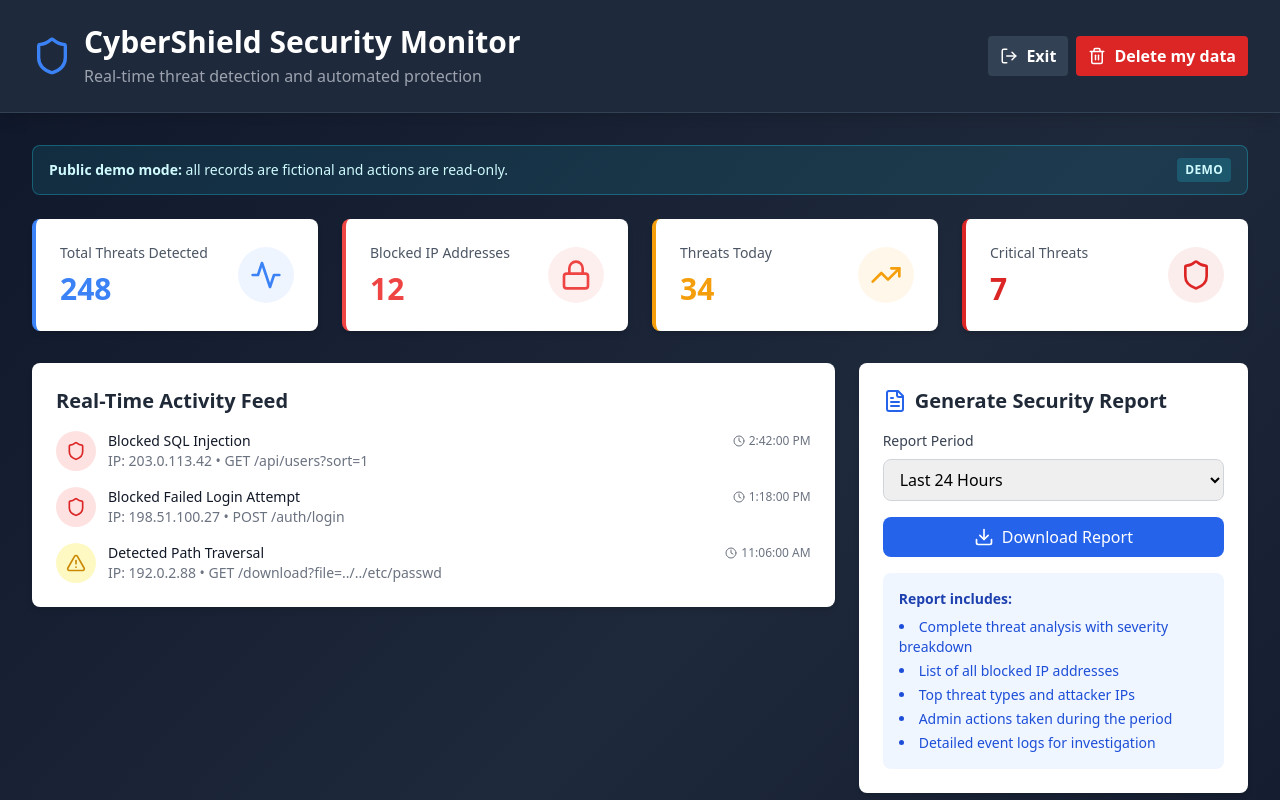
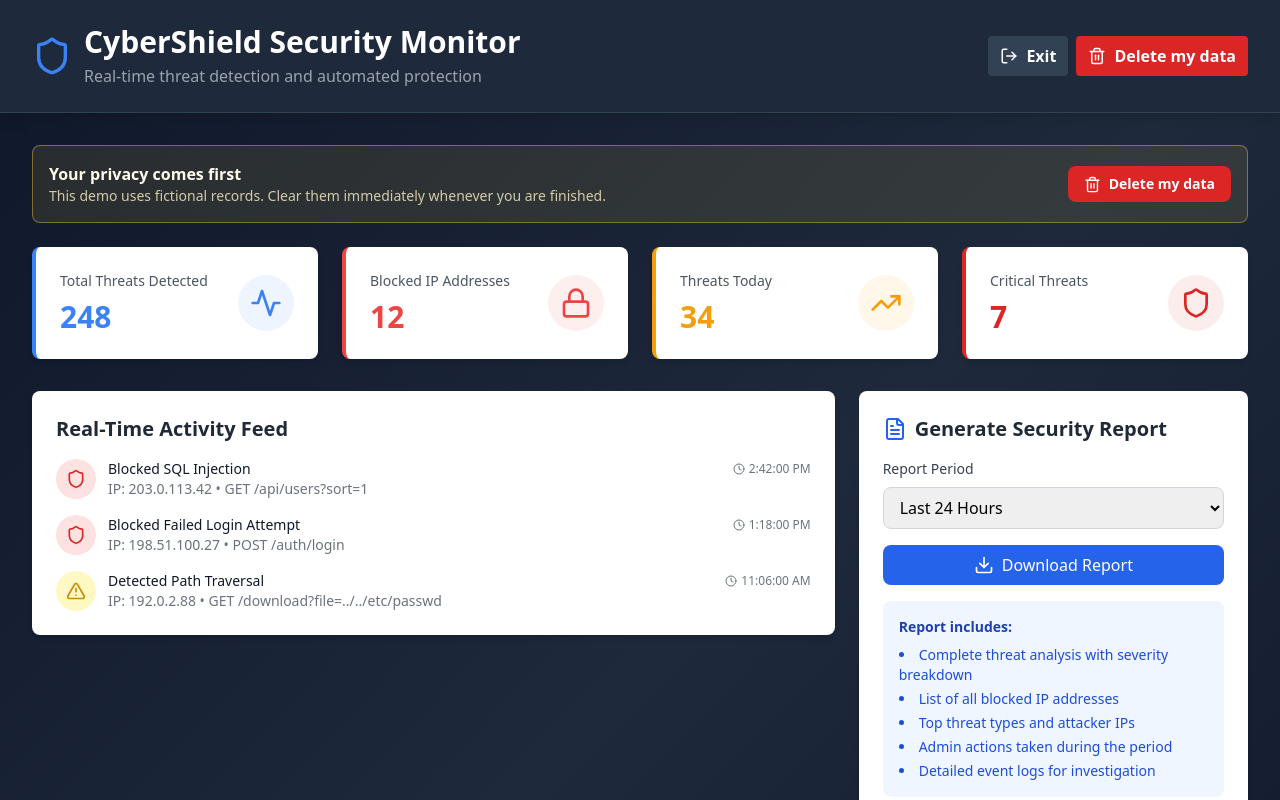
Before and after one commit to Saumya-Choudhuri/CyberShield-Security-Monitor, a React (Vite) app: page / in a window 1280 px wide. Both pictures are taken after a click on the button "Open workspace". Shown: the top 800 px of the page. Built offline with nearby package versions, Linux system fonts and the light colour scheme; no server answers; the database is empty.

Commit message:
Emphasize demo data privacy controls

```diff
--- a/src/App.tsx
+++ b/src/App.tsx
@@ -56,7 +56,7 @@ function App() {
                 <li className="flex gap-4"><span className="flex h-8 w-8 shrink-0 items-center justify-center rounded-full bg-cyan-300 font-bold text-slate-950">1</span><span><strong className="block text-white">Enter the workspace</strong><span className="text-sm text-slate-400">Use Login, Sign up, or Open Admin. No real account is required.</span></span></li>
                 <li className="flex gap-4"><span className="flex h-8 w-8 shrink-0 items-center justify-center rounded-full bg-cyan-300 font-bold text-slate-950">2</span><span><strong className="block text-white">Review the overview</strong><span className="text-sm text-slate-400">See threat volume, critical events, activity, and a sample report.</span></span></li>
                 <li className="flex gap-4"><span className="flex h-8 w-8 shrink-0 items-center justify-center rounded-full bg-cyan-300 font-bold text-slate-950">3</span><span><strong className="block text-white">Explore the workspace</strong><span className="text-sm text-slate-400">Review activity, threat logs, blocked IPs, and reports together.</span></span></li>
-                <li className="flex gap-4"><span className="flex h-8 w-8 shrink-0 items-center justify-center rounded-full bg-cyan-300 font-bold text-slate-950">4</span><span><strong className="block text-white">Delete your data</strong><span className="text-sm text-slate-400">Use the Delete my data button at the top whenever you want to clear the demo records.</span></span></li>
+                <li className="flex gap-4"><span className="flex h-8 w-8 shrink-0 items-center justify-center rounded-full bg-cyan-300 font-bold text-slate-950">4</span><span><strong className="block text-white">Protect your privacy</strong><span className="text-sm text-slate-400">Use Delete my data at any time to immediately clear the demo records.</span></span></li>
               </ol>
               <div className="mt-8 rounded-lg border border-amber-300/20 bg-amber-300/10 p-4 text-sm text-amber-100">Demo mode uses reserved example IP addresses and never changes production data.</div>
             </aside>
@@ -117,9 +117,18 @@ function App() {
 
       <main className="max-w-7xl mx-auto px-4 sm:px-6 lg:px-8 py-8">
         {isDemoMode && (
-          <div className="mb-6 flex items-center justify-between rounded-lg border border-cyan-400/30 bg-cyan-400/10 px-4 py-3 text-sm text-cyan-100">
-            <span><strong>Public demo mode:</strong> all records are fictional and actions are read-only.</span>
-            <span className="rounded bg-cyan-400/20 px-2 py-1 text-xs font-semibold uppercase tracking-wide">Demo</span>
+          <div className="mb-6 flex flex-col gap-4 rounded-lg border border-amber-300/40 bg-amber-300/10 px-4 py-4 text-sm text-amber-50 sm:flex-row sm:items-center sm:justify-between">
+            <div>
+              <strong className="block text-base">Your privacy comes first</strong>
+              <span className="text-amber-100/80">This demo uses fictional records. Clear them immediately whenever you are finished.</span>
+            </div>
+            <button
+              onClick={() => setShowPrivacySettings(true)}
+              className="flex shrink-0 items-center justify-center gap-2 rounded-lg bg-red-600 px-4 py-2 font-semibold text-white transition-colors hover:bg-red-700"
+            >
+              <Trash2 size={17} />
+              Delete my data
+            </button>
           </div>
         )}
         <div className="grid grid-cols-1 md:grid-cols-2 lg:grid-cols-4 gap-6 mb-8">
--- a/src/components/PrivacySettings.tsx
+++ b/src/components/PrivacySettings.tsx
@@ -90,7 +90,11 @@ export function PrivacySettings({ onClose, onDeleted, demoMode = false }: Privac
         </div>
 
         <div className="rounded-lg border border-slate-700 bg-slate-700/70 p-4 mb-6">
-          <p className="text-gray-200 text-sm">Delete the activity connected to your IP address.</p>
+          <p className="text-gray-200 text-sm">
+            {demoMode
+              ? 'Clear all fictional demo activity now so nobody can reuse the records on this screen.'
+              : 'Delete the activity connected to your IP address.'}
+          </p>
           <ul className="mt-3 space-y-1 text-xs text-gray-400">
             <li>Threat logs and activity history</li>
             <li>Blocked IP records</li>
```
